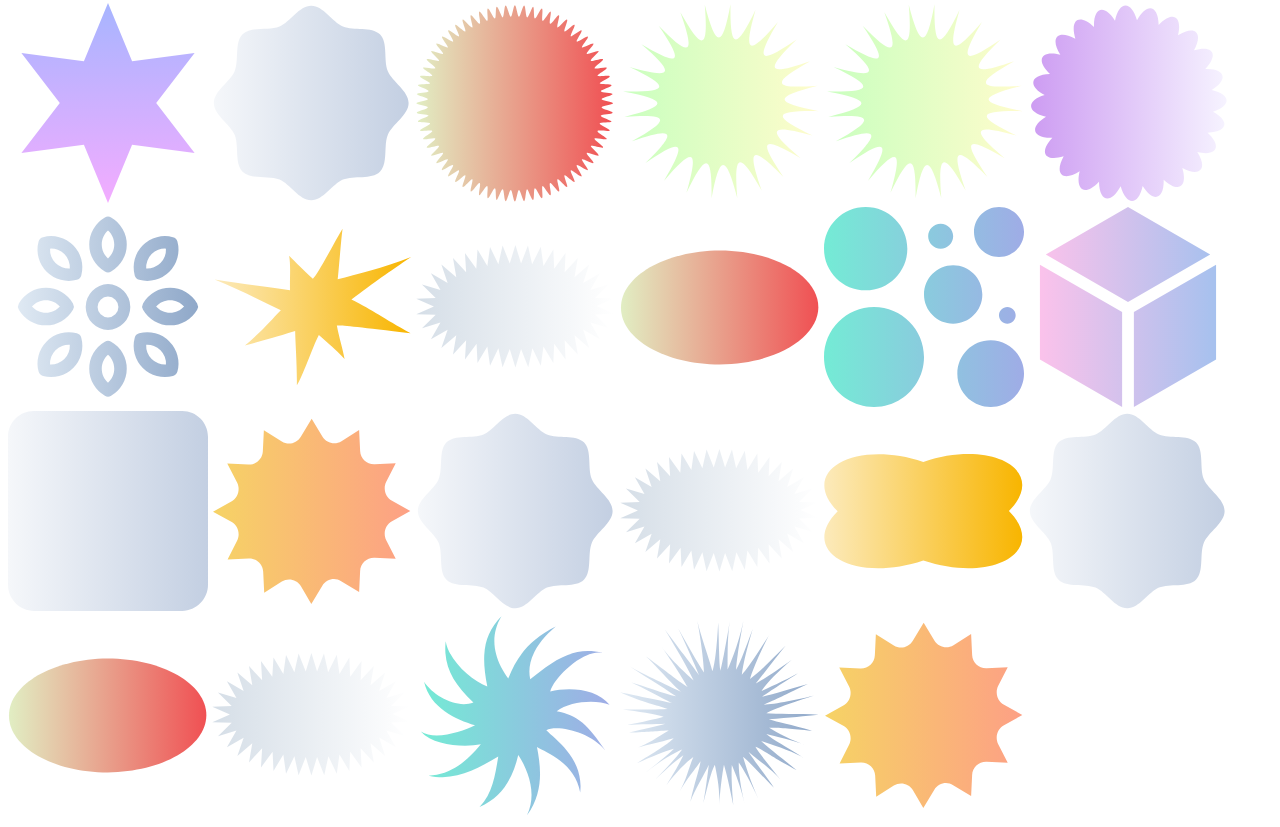
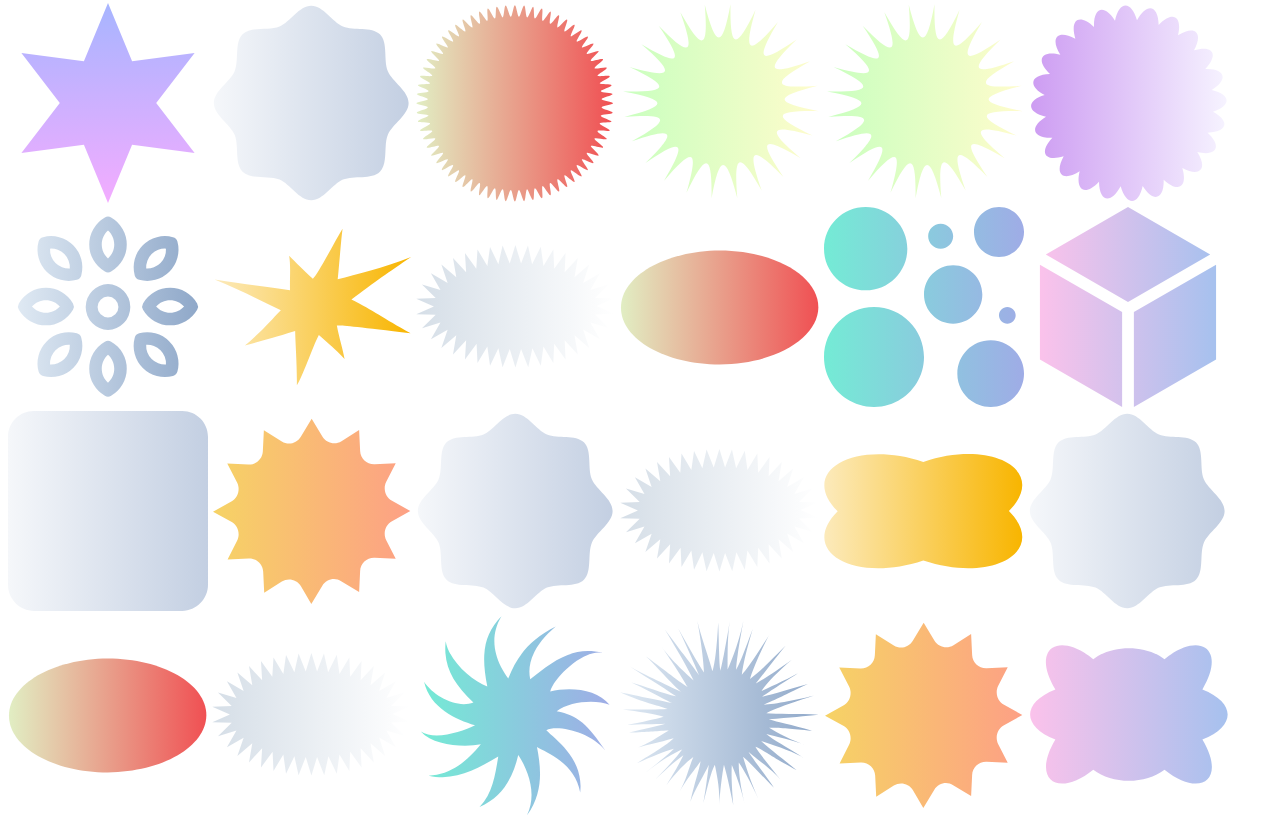
Before and after one commit to saiprithvi0/assets, a plain HTML site: page index.html in a window 1280 px wide. Shown: the part 617-1444 px from the top of the page. Drawn offline with Linux system fonts and the light colour scheme.

Commit message:
added 1 svg

```diff
--- a/index.html
+++ b/index.html
@@ -791,5 +791,23 @@
         </linearGradient>
       </defs>
     </svg>
+    <svg
+      xmlns="http://www.w3.org/2000/svg"
+      width="200"
+      height="200"
+      fill="none"
+      viewBox="0 0 57 41"
+    >
+      <path
+        fill='url("#SvgjsLinearGradient1020")'
+        d="M49.7 27.5c7.1 11.8-.9 16.6-10.8 8.6-5.4 4.2-14.9 4.2-20.3 0-9.9 8-17.8 3.2-10.8-8.6-9.6-3.8-9.6-10.5 0-14.3C.7 1.4 8.7-3.4 18.6 4.6 24 .4 33.5.4 38.9 4.6c9.9-8 17.8-3.2 10.8 8.6 9.6 3.8 9.6 10.5 0 14.3Z"
+      ></path>
+      <defs>
+        <linearGradient id="SvgjsLinearGradient1020">
+          <stop stop-color="#b6e3fc" offset="0"></stop>
+          <stop stop-color="#f9f9f9" offset="1"></stop>
+        </linearGradient>
+      </defs>
+    </svg>
   </body>
 </html>
```
